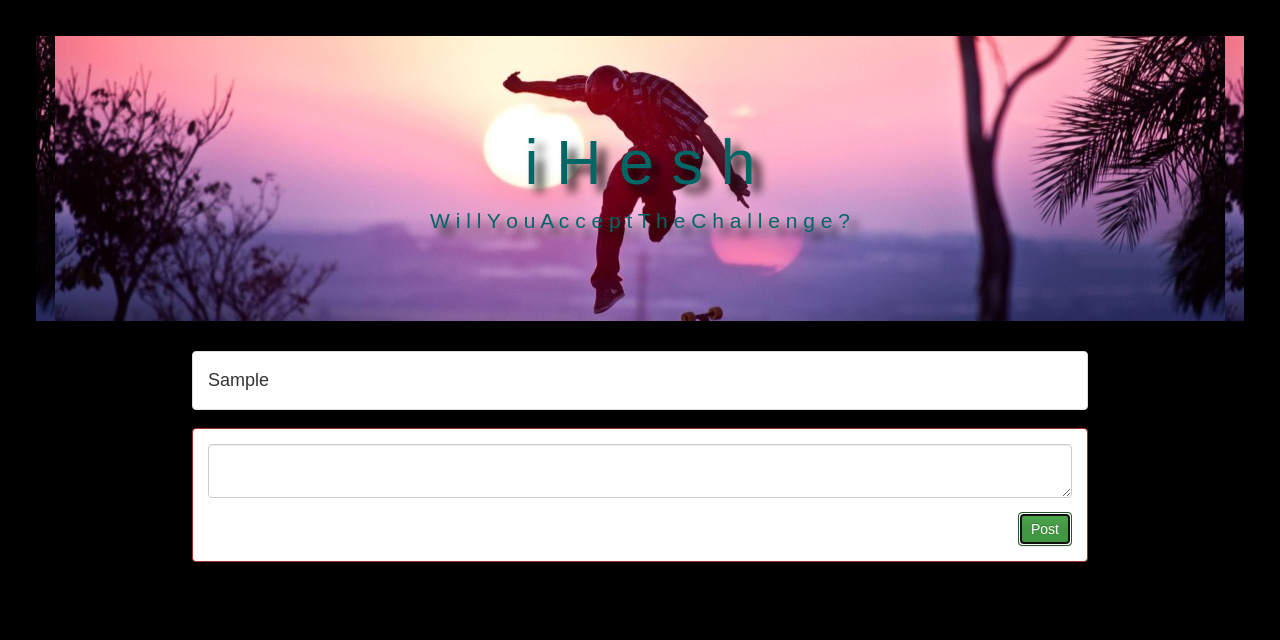
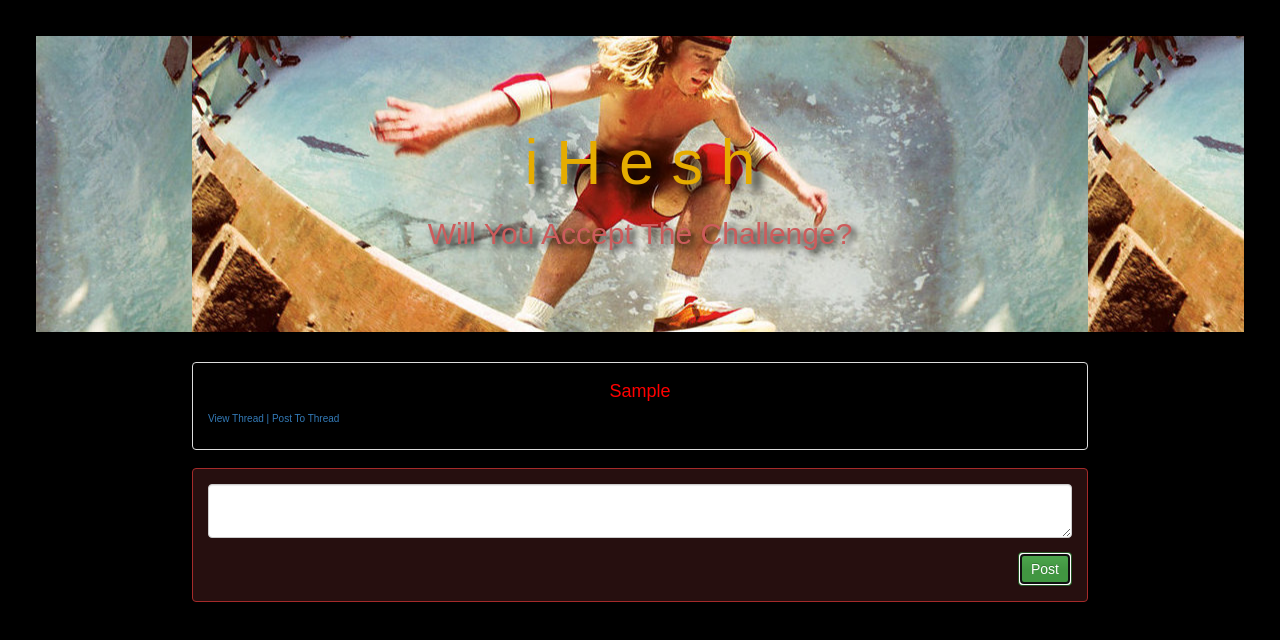
Before and after one commit to maddasahatter7/Hesh, a React (Create React App) app in the folder hesh/: page / in a window 1280 px wide. Both pictures are taken after typing "Sample" into the empty fields and a click on the button "Post". Shown: the top 640 px of the page. Built offline with nearby package versions, Linux system fonts and the light colour scheme.

Commit message:
about to hook up mongodb

```diff
--- a/hesh/src/components/Jumbotron/Jumbotron.css
+++ b/hesh/src/components/Jumbotron/Jumbotron.css
@@ -12,12 +12,12 @@ body {
 }
 .jumbotron {
     padding: 4em;
-    color: #006666;
+    color: #e6ac00;
     text-shadow: 8px 8px 10px black;
     font-family: sans-serif;
     font-weight: bolder;
     font-stretch: extra-expanded;
-    background: url(./hi.jpg) center;
+    background: url(./peralta.jpg) center;
     margin-left: 0%;
     margin-right: 0%;
     margin-top: 0em;
@@ -25,6 +25,11 @@ body {
 
 
 }
+h2 {
+color: indianred;
+/* font-weight: bo; */
+text-shadow: 4px 4px 6px black;
+}
 .btnOne {
     color: teal;
     background: black;
--- a/hesh/src/components/Jumbotron/Jumbotron.js
+++ b/hesh/src/components/Jumbotron/Jumbotron.js
@@ -8,7 +8,7 @@ const Jumbo = () =>
     <div className="jumbotron text-center jumbotron">
         <div className="container">
             <h1> i H e s h </h1>
-            <p bolder="true"> W i l l   Y o u   A c c e p t   T h e   C h a l l e n g e ?</p>
+            <h2>Will You Accept The Challenge?</h2>
         </div>
     </div>
 
--- a/hesh/src/components/Post/components/Post.jsx
+++ b/hesh/src/components/Post/components/Post.jsx
@@ -5,8 +5,18 @@ const Post = (props) => (
     <div className="panel panel-default panel-post">
         <div className="panel-body">
            { props.postBody }
-        </div>
-    </div>
+           <br />
+           <div className="link">
+           <a href="url">View Thread | </a>
+           <a href="url">Post To Thread</a>
+           {/* <button type="button" className="btn btn-sml">
+                <span className="glyphicon glyphicon-hand-up up" aria-hidden="true"></span> Star
+                <span className="glyphicon glyphicon-hand-down down" aria-hidden="true"></span> Star
+                </button> */}
+            </div>
+</div>
+</div>
+
 );
 
 export default Post;
--- a/hesh/src/components/Post/styles/Post.css
+++ b/hesh/src/components/Post/styles/Post.css
@@ -1,6 +1,17 @@
 .panel-post {
     margin: 1em 15%;
+    background: rgba(0, 0, 0, 0.6);
+    color: red;
+    text-align: center;
   }
+  .link {
+    font-size: 10px;
+    margin-bottom: 2px;
+    text-align: left;
+  }
+  /* .up {
+    text-align: right;
+  } */
 
   @media(max-width: 900px)  {
     .post-editor {
--- a/hesh/src/components/PostEditor/components/PostEditor.jsx
+++ b/hesh/src/components/PostEditor/components/PostEditor.jsx
@@ -2,7 +2,7 @@ import React, { Component } from 'react';
 import '../styles/PostEditor.css';
 class PostEditor extends Component {
     constructor(props) {
-       super(props);
+        super(props);
 
         this.state = {
             newPostBody: '',
--- a/hesh/src/components/PostEditor/styles/PostEditor.css
+++ b/hesh/src/components/PostEditor/styles/PostEditor.css
@@ -1,6 +1,7 @@
 .post-editor-input {
     margin: 1em 15%;
-    border-color: brown;
+    border-color: black;
+    background: rgba(190, 75, 75, 0.2);
   }
 
   .post-editor-button {
```
